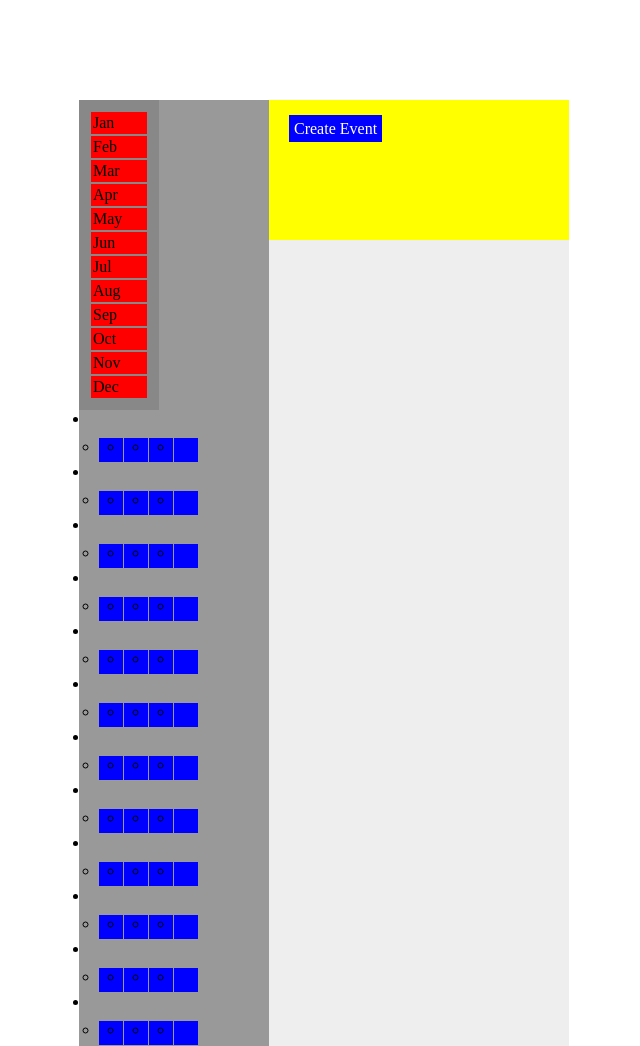
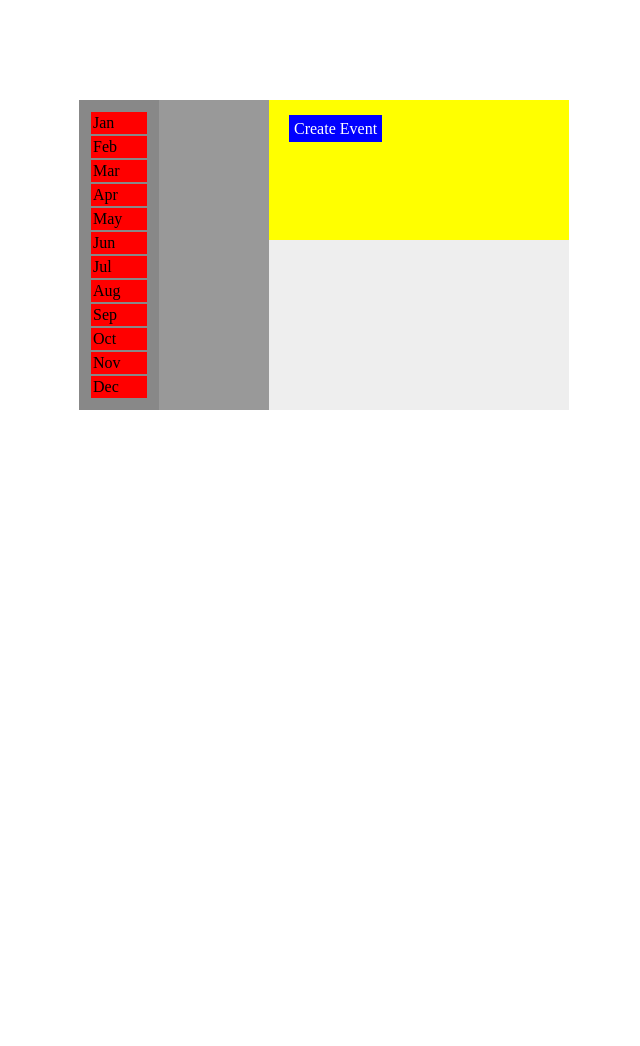
Before and after one commit to rydercarroll/Yearling, a plain HTML site: page index.HTML in a window 1280 px wide. Shown: the whole page, without its empty margins (296-936 px from the left). After the commit the page ends 892 px from the top, so only its background shows below. Drawn offline with nearby package versions, Linux system fonts and the light colour scheme.

Commit message:
Revert 1a27d6404ada7b15b9beb8c49f774c7783433cb5^..HEAD

```diff
--- a/index.HTML
+++ b/index.HTML
@@ -6,8 +6,9 @@
 		<script>
 		 $(document).ready(function() {
 
+			$('.week').fadeOut();
 			$(function() {
-				$( ".month" ).selectable({
+				$( "#weeksWrapper" ).selectable({
 					selected: function() {$(".ui-selected").draggable(); }
 				});
 			});
@@ -15,6 +16,9 @@
 			$("#createProjectButton").click(function() {
 				$("#weeksWrapper .ui-selected").css("background-color","red");
 			});
+
+
+
 
 		});
         </script>
@@ -28,10 +32,8 @@
 			#weeksWrapper ul{width: 170px; margin: 0; padding: 10px}
 			.week {height: 24px; width: 24px; float: left; background-color: blue; margin: 0 1 1 0}
 			#projectsWrapper {width: 260px; background: yellow; height: 100px; float: right; padding: 20px}
-			.month ul {margin: 0; padding: 0; float: left; list-style: none}
-			.month u li{margin: 0; padding: 0; }
-			.month .ui-selecting { background: #FECA40; }
-			.month .ui-selected { background: #F39814; color: white; }
+			#weeksWrapper .ui-selecting { background: #FECA40; }
+			#weeksWrapper .ui-selected { background: #F39814; color: white; }
 			#newClass .ui-selecting { background: green; }
 			#newClass .ui-selected { background: #6e542f; color: white; }
 			#createProjectButton {background: blue; padding: 5px; color: white}
@@ -60,92 +62,54 @@
 					</div>
 					<div id="weeksWrapper">
 						<ul>
-							<li>
-								<ul  class="month">
 							<li class="week"></li>
 							<li class="week"></li>
 							<li class="week"></li>
 							<li class="week"></li>
-								</ul>
-							</li>
-							<li>
-								<ul  class="month">
 							<li class="week"></li>
 							<li class="week"></li>
 							<li class="week"></li>
 							<li class="week"></li>
-								</ul>
-							</li>							<li>
-								<ul  class="month">
 							<li class="week"></li>
 							<li class="week"></li>
 							<li class="week"></li>
 							<li class="week"></li>
-								</ul>
-							</li>							<li>
-								<ul  class="month">
 							<li class="week"></li>
 							<li class="week"></li>
 							<li class="week"></li>
 							<li class="week"></li>
-								</ul>
-							</li>							<li>
-								<ul  class="month">
 							<li class="week"></li>
 							<li class="week"></li>
 							<li class="week"></li>
 							<li class="week"></li>
-								</ul>
-							</li>							<li>
-								<ul  class="month">
 							<li class="week"></li>
 							<li class="week"></li>
 							<li class="week"></li>
 							<li class="week"></li>
-								</ul>
-							</li>							<li>
-								<ul  class="month">
 							<li class="week"></li>
 							<li class="week"></li>
 							<li class="week"></li>
 							<li class="week"></li>
-								</ul>
-							</li>							<li>
-								<ul  class="month">
 							<li class="week"></li>
 							<li class="week"></li>
 							<li class="week"></li>
 							<li class="week"></li>
-								</ul>
-							</li>							<li>
-								<ul  class="month">
 							<li class="week"></li>
 							<li class="week"></li>
 							<li class="week"></li>
 							<li class="week"></li>
-								</ul>
-							</li>							<li>
-								<ul  class="month">
 							<li class="week"></li>
 							<li class="week"></li>
 							<li class="week"></li>
 							<li class="week"></li>
-								</ul>
-							</li>							<li>
-								<ul  class="month">
 							<li class="week"></li>
 							<li class="week"></li>
 							<li class="week"></li>
 							<li class="week"></li>
-								</ul>
-							</li>							<li>
-								<ul  class="month">
 							<li class="week"></li>
 							<li class="week"></li>
 							<li class="week"></li>
 							<li class="week"></li>
-								</ul>
-							</li>
 						</ul>
 					</div>
 
```
Lines whose indentation alone changed are shown as unchanged.
